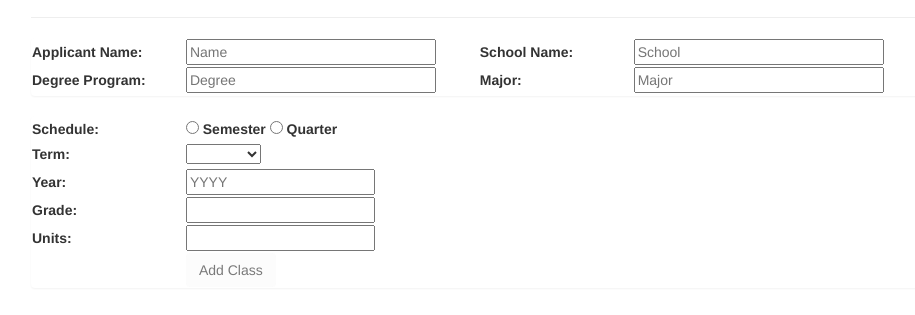
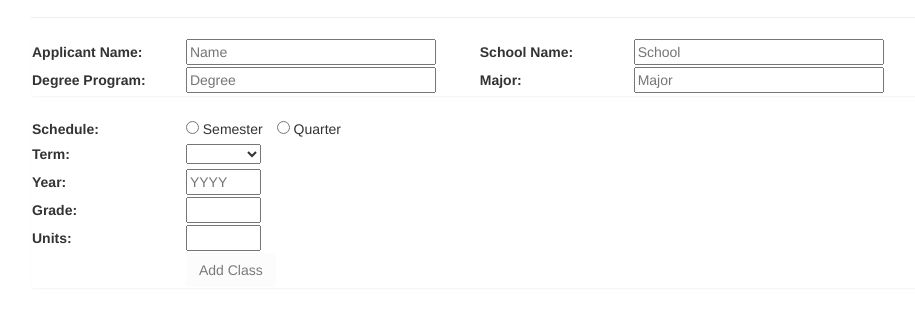
Before and after one commit to emhenn/gpacalc, a website: page app/index.html in a window 1280 px wide. Shown: the part 63-378 px from the top of the page, without its empty margins (39-954 px from the left). Drawn offline with Linux system fonts and the light colour scheme.

Commit message:
css targeting new class labels, inputs; grade & units regex

```diff
--- a/app/css/app.css
+++ b/app/css/app.css
@@ -35,6 +35,17 @@
 	width: 150px;
 }
 
+/*     new-course     */
+
+.sched-label {
+	font-weight: normal;
+	width: 70px;
+}
+
+.short {
+	width: 75px;
+}
+
 /*     validation     */
 
 input.ng-invalid.ng-dirty {
--- a/app/index.html
+++ b/app/index.html
@@ -44,9 +44,9 @@
 				<div>
 					<label class="widelabel">Schedule:</label>
 					<input type="radio" name="schedule" id="semester" value="semester" required ng-model="gpacalc.schedule" />
-					<label for="semester">Semester</label>
+					<label for="semester" class="sched-label">Semester</label>
 					<input type="radio" name="schedule" id="quarter" value="quarter" required ng-model="gpacalc.schedule" />
-					<label for="quarter">Quarter</label>
+					<label for="quarter" class="sched-label">Quarter</label>
 				</div>
 				<div>
 					<label for="term" class="widelabel">Term:</label>
@@ -54,15 +54,15 @@
 				</div>
 				<div>
 					<label for="year" class="widelabel">Year:</label>
-					<input type="text" id="year" placeholder="YYYY" required ng-pattern="/^\d{4}$/" ng-model="gpacalc.year"/>
+					<input type="text" class="short" id="year" placeholder="YYYY" required ng-pattern="/^\d{4}$/" ng-model="gpacalc.year"/>
 				</div>
 				<div>
 					<label for="grade" class="widelabel">Grade:</label>
-					<input type="text" id="grade" required ng-model="gpacalc.grade"/>
+					<input type="text" class="short" id="grade" required ng-pattern="/^(a[-+b]?|b[-+c]?|c[-+d]?|d[-+]?|f)$/i" ng-model="gpacalc.grade"/>
 				</div>
 				<div>
 					<label for="units" class="widelabel">Units:</label>
-					<input type="text" id="units" required="" ng-model="gpacalc.units"/>
+					<input type="text" class="short" id="units" required ng-pattern="/^\d+$/" ng-model="gpacalc.units"/>
 				</div>
 				<div>
 					<span class="widelabel"></span>
@@ -100,7 +100,6 @@
 
 		</div>
 
-
 		</form>
 
 		<!-- In production use:
```
